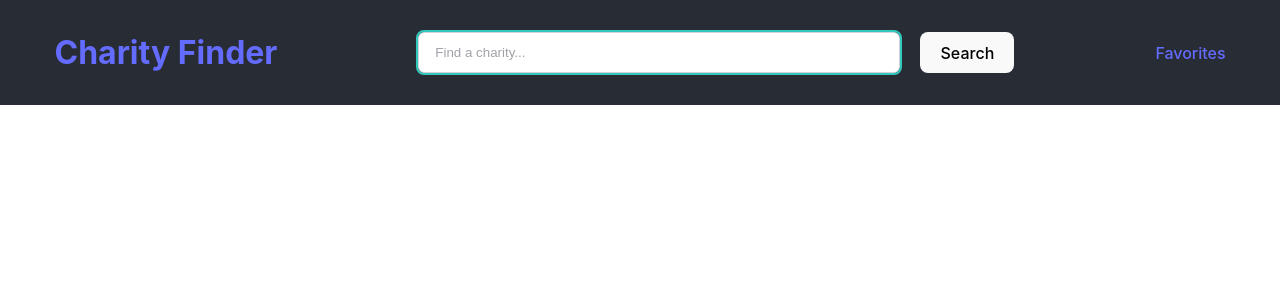
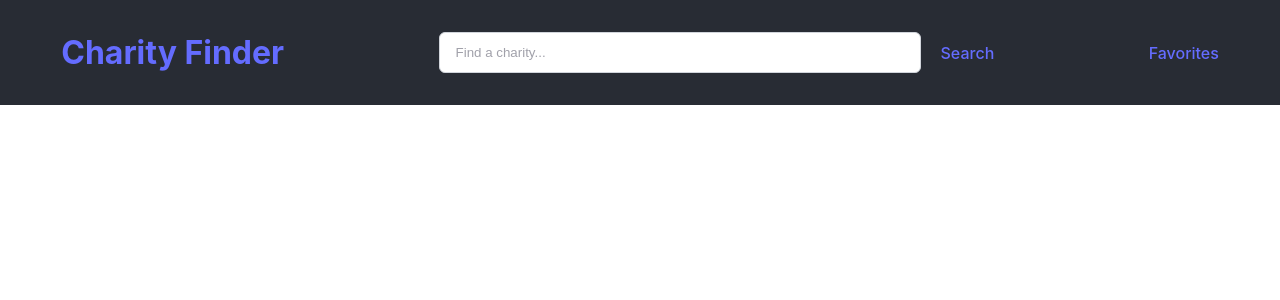
Before and after one commit to williamphk/charity-finder-ts, a React (Vite) app: page / in a window 1280 px wide. Shown: the top 300 px of the page. Built offline with nearby package versions, Linux system fonts and the light colour scheme.

Commit message:
Updated SearchComponent

```diff
--- a/src/components/SearchComponent.css
+++ b/src/components/SearchComponent.css
@@ -1,5 +1,6 @@
 .search-component {
   display: flex;
+  align-items: center;
   gap: 20px;
   padding: 2em;
   position: relative;
@@ -8,9 +9,8 @@
 input {
   padding: 12px 16px;
   border: 1px solid #d1d5db;
-  border-radius: 0.375rem; /* equivalent to tailwind's rounded-md */
+  border-radius: 0.375rem;
   width: 100%;
-  outline: 2px solid #32c8bb;
   outline-offset: 0;
 }
 input:focus {
--- a/src/components/SearchComponent.tsx
+++ b/src/components/SearchComponent.tsx
@@ -1,5 +1,6 @@
 import { useState } from "react";
 import axios from "axios";
+import { Link } from "react-router-dom";
 
 import "./SearchComponent.css";
 import Charity from "../Charity";
@@ -131,7 +132,9 @@
         onChange={handleSearchTermChange}
         placeholder="Find a charity..."
       ></input>
-      <button onClick={handleSearchButtonClick}>Search</button>
+      <Link to="/" onClick={handleSearchButtonClick}>
+        Search
+      </Link>
       {autocompleteResults.length > 0 && (
         <div className="autocomplete-results">
           {autocompleteResults.map((result, index) => (
```
